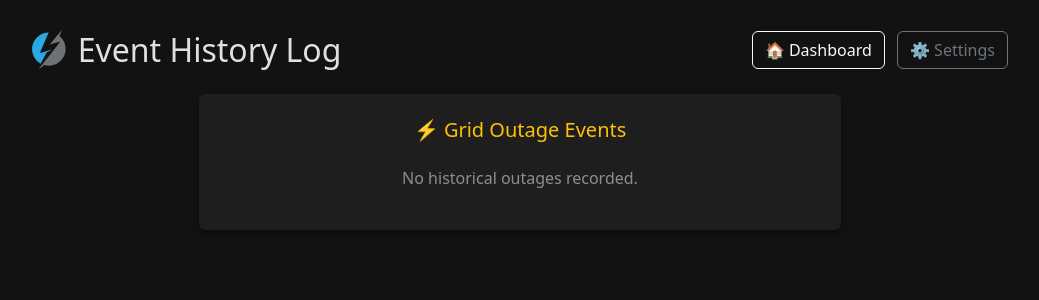
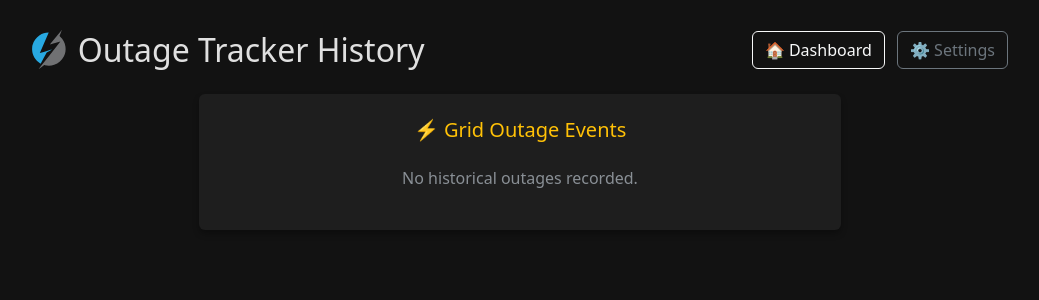
Before and after one commit to NightHawkATL/outage-tracker, a Flask app: page /history in a window 1280 px wide. Shown: the top 300 px of the page, without its empty margins (120-1159 px from the left). Run offline with Flask 3, Linux system fonts and the light colour scheme.

Commit message:
Update templates/history.html

```diff
--- a/templates/history.html
+++ b/templates/history.html
@@ -3,7 +3,7 @@
 <head>
     <meta charset="UTF-8">
     <meta name="viewport" content="width=device-width, initial-scale=1.0">
-    <title>Event History</title>
+    <title>Outage Tracker - History</title>
     <link rel="icon" href="{{ url_for('static', filename='favicon.ico') }}" type="image/x-icon">
     <link href="https://cdn.jsdelivr.net/npm/bootstrap@5.3.0/dist/css/bootstrap.min.css" rel="stylesheet">
     <style>
@@ -20,7 +20,7 @@
         <div class="d-flex justify-content-between align-items-center mb-4">
             <h2 class="mb-0 d-flex align-items-center">
                 <img src="{{ url_for('static', filename='logo.svg') }}" alt="Logo" style="height: 40px; margin-right: 12px;">
-                Event History Log
+                Outage Tracker History
             </h2>
             <div>
                 <a href="/" class="btn btn-outline-light me-2">🏠 Dashboard</a>
```
